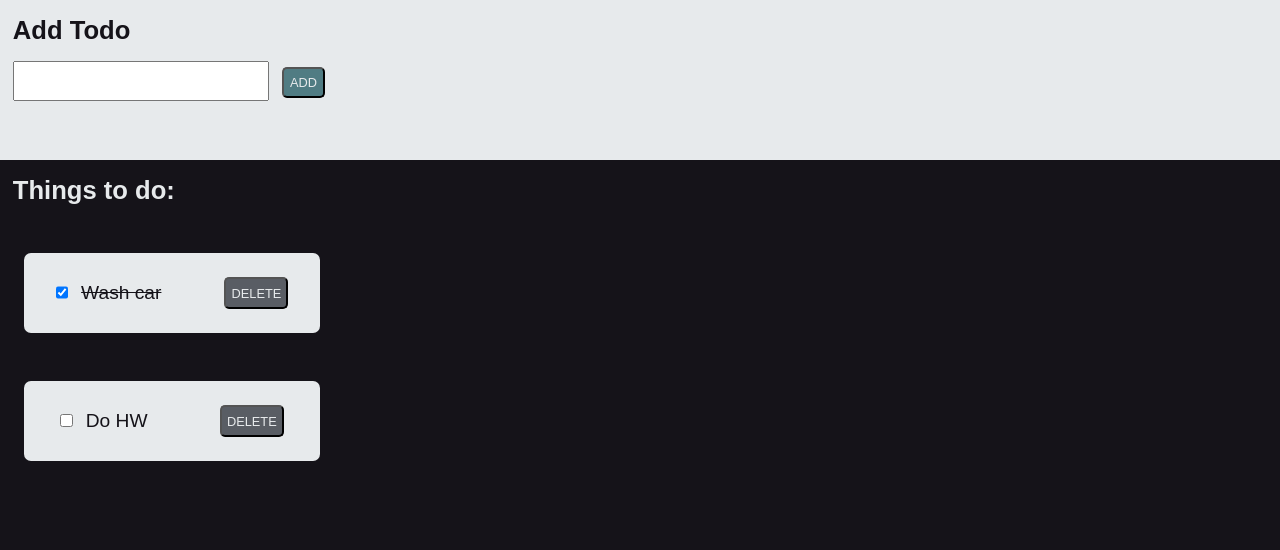
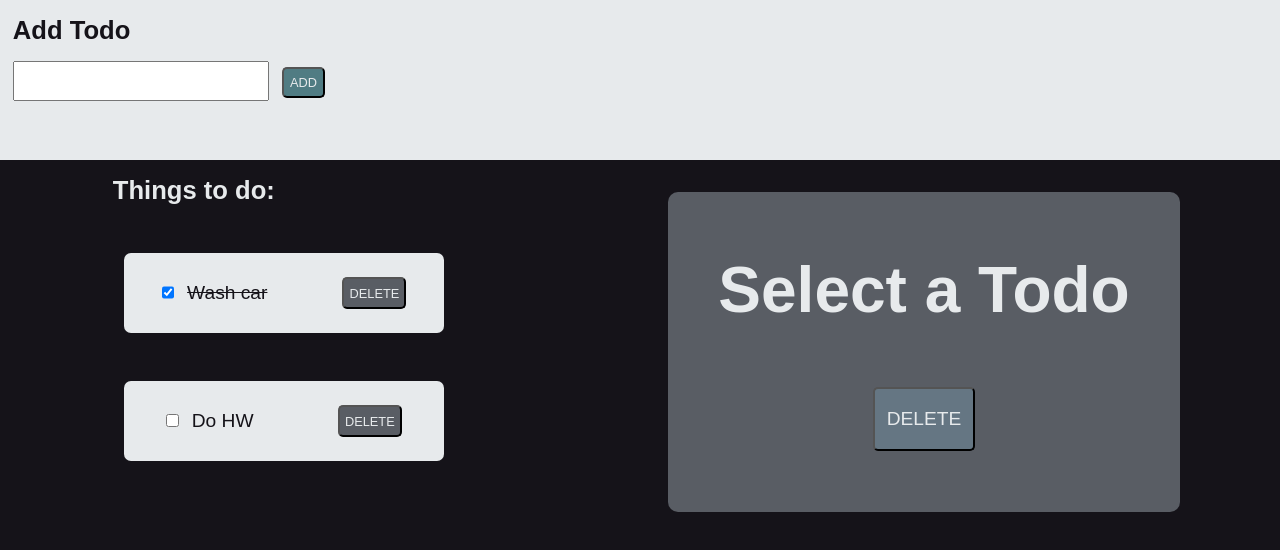
Before and after one commit to ZachTapia/redux-todos, a React (Create React App) app: page / in a window 1280 px wide. Shown: the top 550 px of the page. Built offline with nearby package versions, Linux system fonts and the light colour scheme.

Commit message:
completed jumbotron functionality

```diff
--- a/src/App.js
+++ b/src/App.js
@@ -2,6 +2,7 @@ import React from "react";
 import styled, { createGlobalStyle } from "styled-components";
 import TodosList from "./components/TodosList";
 import AddTodo from "./components/AddTodo";
+import FocusedTodo from "./components/FocusedTodo";
 
 const dark = "#151319";
 const darkAccent = "#657683";
@@ -27,11 +28,12 @@ const AppContainer = styled.section`
 
 const FlexContainer = styled.section`
   display: flex;
+  justify-content: space-around;
   position: absolute;
+  bottom: 0;
   width: 100vw;
   height: 80vh;
   background-color: ${dark};
-  bottom: 0;
 `;
 
 const App = () => {
@@ -42,6 +44,7 @@ const App = () => {
         <AddTodo />
         <FlexContainer>
           <TodosList />
+          <FocusedTodo />
         </FlexContainer>
       </AppContainer>
     </>
--- /dev/null
+++ b/src/components/FocusedTodo.js
@@ -0,0 +1,62 @@
+import React from "react";
+import styled from "styled-components";
+import { connect } from "react-redux";
+
+import * as actionTypes from "../redux/actions/actionTypes";
+
+const darkAccent = "#657683";
+const mainColor = "#595D64";
+const light = "#E7EAEC";
+
+const Wrapper = styled.section`
+  display: flex;
+  flex-direction: column;
+  justify-content: space-evenly;
+  align-items: center;
+  width: 40vw;
+  height: 40vh;
+  margin: 4vh 0;
+  background-color: ${mainColor};
+  border-radius: 10px;
+`;
+
+const Title = styled.h1`
+  font-size: 5vw;
+  color: ${light};
+`;
+
+const Button = styled.button`
+  width: 8vw;
+  height: 8vh;
+  border-radius: 5px;
+  font-size: 1.5vw;
+  padding: 1%;
+  background-color: ${darkAccent};
+  color: ${light};
+`;
+
+const FocusedTodo = ({ focusedTodo, onDeleteTodo }) => {
+  return (
+    <Wrapper>
+      <Title>
+        {focusedTodo.title === undefined
+          ? "Select a Todo"
+          : focusedTodo.title}
+      </Title>
+      <Button onClick={() => onDeleteTodo(focusedTodo.id)}>DELETE</Button>
+    </Wrapper>
+  );
+};
+
+const mapStateToProps = (state) => ({
+  focusedTodo: state.focusedTodo.focusedTodo
+});
+
+const mapDispatchToProps = (dispatch) => {
+  return {
+    onDeleteTodo: (id) =>
+      dispatch({ type: actionTypes.deleteTodo, payload: { id: id } })
+  };
+};
+
+export default connect(mapStateToProps, mapDispatchToProps)(FocusedTodo);
--- a/src/components/TodoItem.js
+++ b/src/components/TodoItem.js
@@ -4,7 +4,6 @@ import { connect } from "react-redux";
 
 import * as actionTypes from "../redux/actions/actionTypes";
 
-const dark = "#151319";
 const light = "#E7EAEC";
 const mainColor = "#595D64";
 
@@ -12,7 +11,7 @@ const ItemContainer = styled.div`
   display: flex;
   align-items: center;
   justify-content: space-around;
-  width: 50%;
+  width: 25vw;
   height: 10vh;
   background-color: ${light};
   border-radius: 7px;
@@ -40,24 +39,49 @@ const Button = styled.button`
   color: ${light};
 `;
 
-const TodoItem = ({ title, completed, id, onToggleTodo, onDeleteTodo }) => {
+const TodoItem = ({
+  title,
+  completed,
+  id,
+  onToggleTodo,
+  onDeleteTodo,
+  onFocusTodo
+}) => {
   return (
-    <ItemContainer>
-      <Label completed={completed}>
-        <Checkbox checked={completed} onClick={() => onToggleTodo(id)} />
+    <ItemContainer
+      onClick={() =>
+        onFocusTodo({ id: id, title: title, completed: completed })
+      }
+    >
+      <Label completed={completed} onClick={(e) => onToggleTodo(e, id)}>
+        <Checkbox checked={completed} onClick={(e) => e.stopPropagation()} />
         {title}
       </Label>
-      <Button onClick={() => onDeleteTodo(id)}>DELETE</Button>
+      <Button onClick={(e) => onDeleteTodo(e, id)}>DELETE</Button>
     </ItemContainer>
   );
 };
 
-const mapDispatchToProps = (dispatch) => {
+const mapDispatchToProps = (dispatch, getState) => {
   return {
-    onToggleTodo: (id) =>
-      dispatch({ type: actionTypes.toggleTodoComplete, payload: { id: id } }),
-    onDeleteTodo: (id) =>
-      dispatch({ type: actionTypes.deleteTodo, payload: { id: id } })
+    onToggleTodo: (e, id) => {
+      e.stopPropagation();
+      dispatch({ type: actionTypes.toggleTodoComplete, payload: { id: id } });
+    },
+
+    onDeleteTodo: (e, id) => {
+      e.stopPropagation();
+      dispatch({
+        type: actionTypes.deleteTodo,
+        payload: { id: id }
+      });
+    },
+
+    onFocusTodo: (focusedTodo) =>
+      dispatch({
+        type: actionTypes.focusTodo,
+        payload: { focusedTodo: focusedTodo }
+      })
   };
 };
 
--- a/src/components/TodosList.js
+++ b/src/components/TodosList.js
@@ -5,15 +5,10 @@ import styled from "styled-components";
 import * as actionTypes from "../redux/actions/actionTypes";
 import TodoItem from "./TodoItem";
 
-const dark = "#151319";
-const darkAccent = "#657683";
-const mainColor = "#595D64";
 const light = "#E7EAEC";
-const lightAccent = "#507C83";
 
-const Wrapper = styled.div`
-  width: 100%;
-`;
+const Wrapper = styled.div``;
+
 const Title = styled.h1`
   margin: 2vh 0 0 1vw;
   color: ${light};
--- a/src/redux/actions/actionTypes.js
+++ b/src/redux/actions/actionTypes.js
@@ -1,3 +1,4 @@
 export const addTodo = "ADD_TODO";
 export const toggleTodoComplete = "TOGGLE_TODO_COMPLETE";
 export const deleteTodo = "DELETE_TODO";
+export const focusTodo = "FOCUS_TODO";
--- /dev/null
+++ b/src/redux/reducers/focusedTodoReducer.js
@@ -0,0 +1,33 @@
+import * as actionTypes from "../actions/actionTypes";
+
+const initialState = {
+  focusedTodo: {}
+};
+
+const focusedTodoReducer = (state = initialState, action) => {
+  switch (action.type) {
+    case actionTypes.focusTodo: {
+      return {
+        ...state,
+        focusedTodo: action.payload.focusedTodo
+      };
+    }
+
+    // If the currently focusedTodo is deleted, then reset focusedTodo
+    case actionTypes.deleteTodo: {
+      if (action.payload.id === state.focusedTodo.id) {
+        return {
+          ...state,
+          focusedTodo: {}
+        };
+      }
+
+      return state;
+    }
+
+    default:
+      return state;
+  }
+};
+
+export default focusedTodoReducer;
--- a/src/redux/store.js
+++ b/src/redux/store.js
@@ -1,8 +1,10 @@
 import { createStore, combineReducers } from "redux";
 import todosReducer from "./reducers/todosReducer";
+import focusedTodoReducer from "./reducers/focusedTodoReducer";
 
 const rootReducer = combineReducers({
-  todos: todosReducer
+  todos: todosReducer,
+  focusedTodo: focusedTodoReducer
 });
 
 // Takes combined reducers
```
